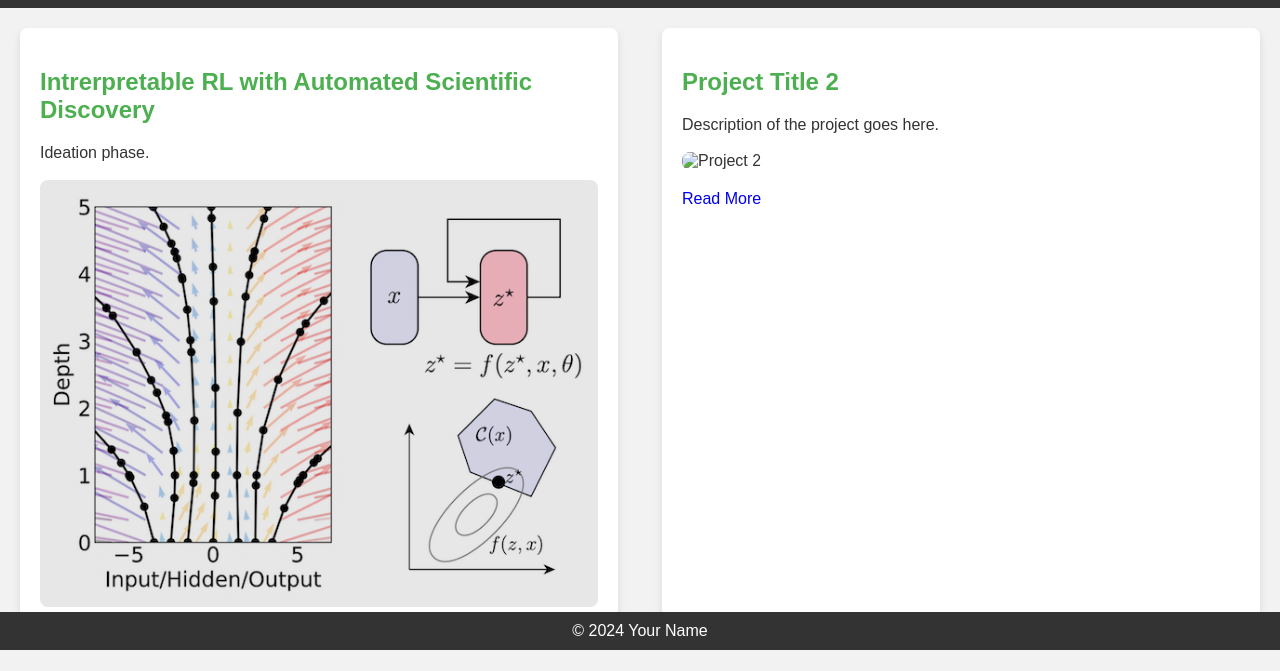
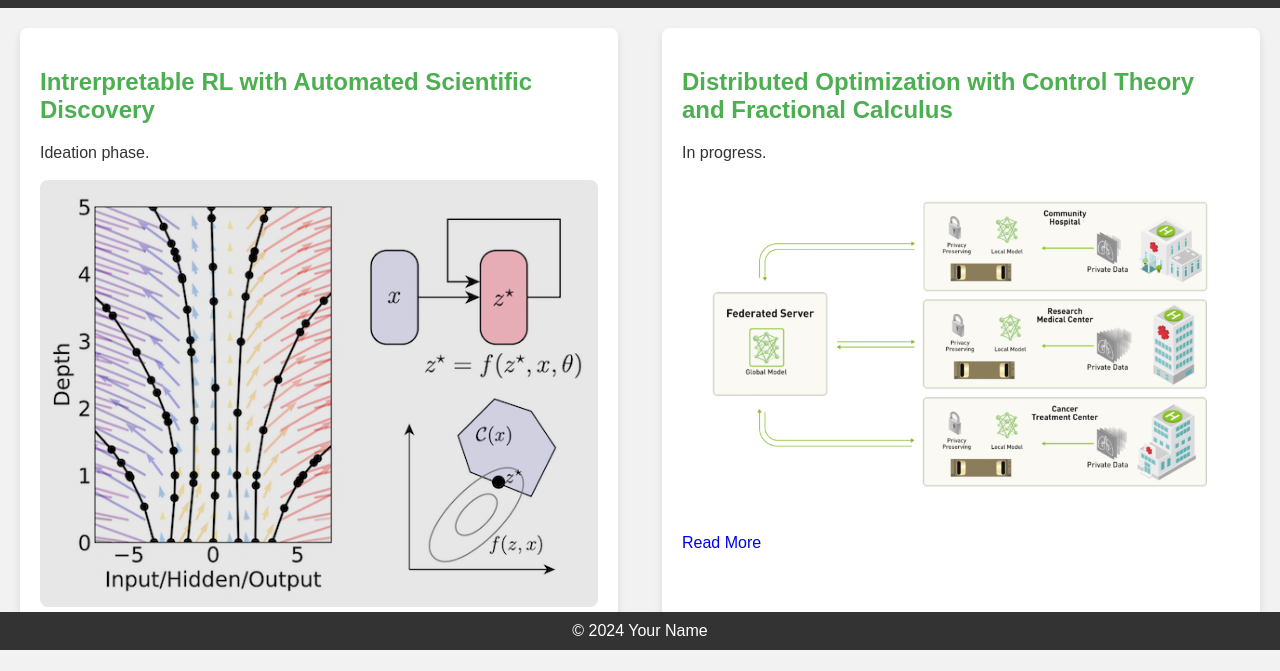
Before and after one commit to AndreiLix/andlix.github.io, a plain HTML site: page index.html in a window 1280 px wide. Shown: the part 150-821 px from the top of the page. Drawn offline with Linux system fonts and the light colour scheme.

Commit message:
Update index.html

```diff
--- a/index.html
+++ b/index.html
@@ -28,10 +28,12 @@
             </a>
         </article>
         <article class="project">
-            <h2>Project Title 2</h2>
-            <p>Description of the project goes here.</p>
-            <img src="project2.jpg" alt="Project 2">
-            <p><a href="project2_details.html">Read More</a></p>
+            <h2>Distributed Optimization with Control Theory and Fractional Calculus</h2>
+            <p>In progress.</p>
+            <a href="project1_details.html">
+                <img src="federated_learning.png" alt="federated learning image">
+            </a>
+            <p><a href="https://github.com/AndreiLix/PROJECT_ELLIS_COMDO">Read More</a></p>
         </article>
         <!-- Add more projects as needed -->
     </main>
```
